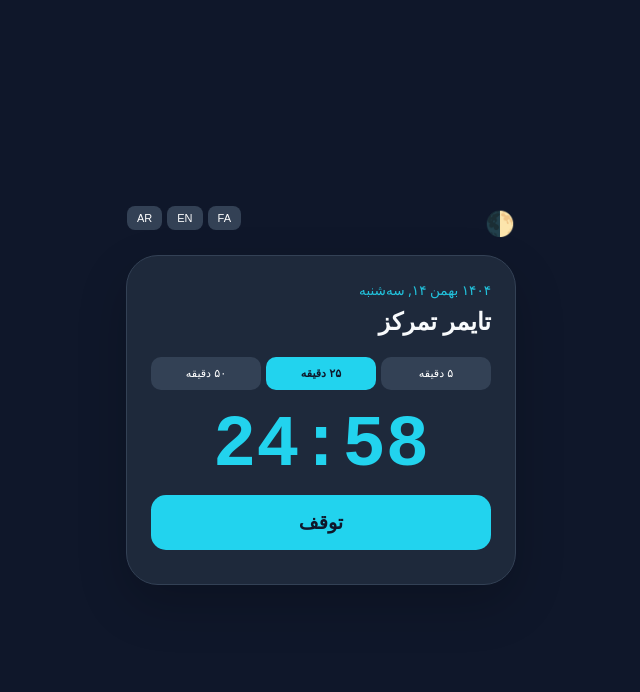
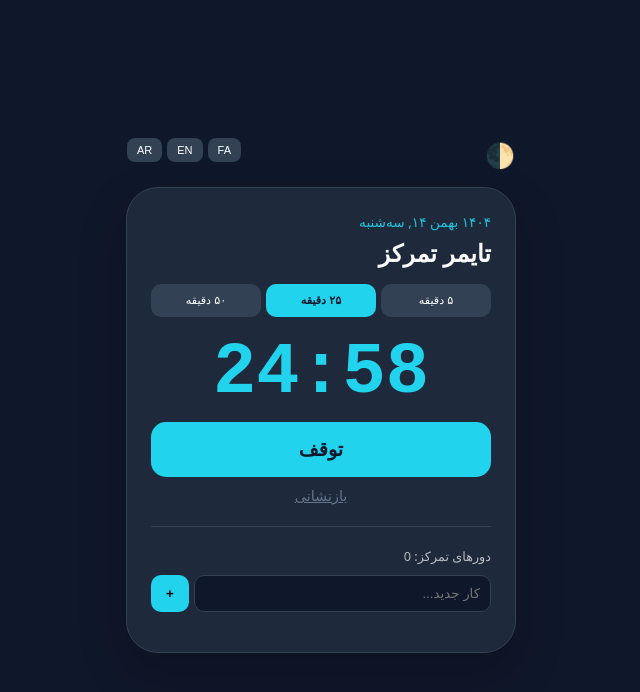
Before and after one commit to aliapps1/My-timer, a plain HTML site: page index.html in a window 1280 px wide. Both pictures are taken after a click on the button "شروع". Shown: the whole page, without its empty margins (319-959 px from the left). Drawn offline with Linux system fonts and the light colour scheme.

Commit message:
Update index.html

```diff
--- a/index.html
+++ b/index.html
@@ -11,17 +11,24 @@
         .light { --bg: #f0f2f5; --card: #ffffff; --text: #1c1e21; --primary: #0891b2; }
         body { background: var(--bg); color: var(--text); font-family: system-ui, sans-serif; transition: 0.3s; display: flex; align-items: center; justify-content: center; min-height: 100vh; margin: 0; padding: 20px; }
         .card { background: var(--card); padding: 1.5rem; border-radius: 2rem; box-shadow: 0 20px 50px rgba(0,0,0,0.2); width: 100%; max-width: 340px; border: 1px solid #334155; position: relative; text-align: right; }
-        /* استایل مخصوص چپ‌چین برای انگلیسی */
         .ltr-mode { text-align: left !important; }
         .date-display { font-size: 0.85rem; color: var(--primary); margin-bottom: 5px; opacity: 0.9; }
         .time { font-size: 4.5rem; font-weight: 800; margin: 0.5rem 0; color: var(--primary); font-family: monospace; text-align: center; }
         .modes { display: flex; justify-content: space-between; margin: 15px 0; gap: 5px; }
         .modes button { background: #334155; font-size: 0.7rem; padding: 10px 5px; color: white; border: none; border-radius: 10px; flex: 1; cursor: pointer; }
         .modes button.active { background: var(--primary); color: #0f172a; font-weight: bold; }
-        .main-btn { width: 100%; padding: 1rem; border: none; border-radius: 15px; cursor: pointer; font-weight: bold; background: var(--primary); color: #0f172a; font-size: 1.2rem; margin-bottom: 10px; }
+        .main-btn { width: 100%; padding: 1rem; border: none; border-radius: 15px; cursor: pointer; font-weight: bold; background: var(--primary); color: #0f172a; font-size: 1.2rem; }
+        .reset-btn { background: none; border: none; color: #64748b; cursor: pointer; margin-top: 10px; font-size: 0.9rem; text-decoration: underline; width: 100%; text-align: center; }
         .lang-btns { position: absolute; top: -50px; left: 0; display: flex; gap: 5px; }
         .lang-btns button { font-size: 11px; padding: 6px 10px; background: #334155; color: white; border: none; border-radius: 8px; cursor: pointer; }
         .theme-btn { position: absolute; top: -50px; right: 0; font-size: 24px; cursor: pointer; }
+        hr { border: 0; border-top: 1px solid #334155; margin: 20px 0; }
+        .task-section { text-align: inherit; }
+        .task-input-group { display: flex; gap: 5px; margin-top: 10px; }
+        input { flex: 1; padding: 10px; border-radius: 10px; border: 1px solid #334155; background: #0f172a; color: white; }
+        .add-btn { background: var(--primary); border: none; padding: 10px 15px; border-radius: 10px; cursor: pointer; font-weight: bold; }
+        ul { list-style: none; padding: 0; margin-top: 15px; text-align: inherit; }
+        li { background: #334155; margin-bottom: 5px; padding: 8px 12px; border-radius: 8px; font-size: 0.9rem; display: flex; justify-content: space-between; }
     </style>
 </head>
 <body>
@@ -34,7 +41,7 @@
         <div class="theme-btn" onclick="document.body.classList.toggle('light')">🌓</div>
 
         <div class="date-display" id="dateText"></div>
-        <h2 id="lbl-title" style="margin-top: 0;">تایمر تمرکز</h2>
+        <h2 id="lbl-title" style="margin: 0;">تایمر تمرکز</h2>
 
         <div class="modes">
             <button id="m5" onclick="setTime(300, this)">۵ دقیقه</button>
@@ -44,21 +51,31 @@
 
         <div class="time" id="display">25:00</div>
         <button class="main-btn" id="mainBtn" onclick="toggleTimer()">شروع</button>
+        <button class="reset-btn" id="lbl-reset" onclick="resetTimer()">بازنشانی</button>
+
+        <hr>
+        <div class="task-section">
+            <p style="margin: 0; font-size: 0.8rem; opacity: 0.7;" id="lbl-rounds">دورهای تمرکز: 0</p>
+            <div class="task-input-group">
+                <input type="text" id="taskInput" placeholder="کار جدید...">
+                <button class="add-btn" onclick="addTask()">+</button>
+            </div>
+            <ul id="taskList"></ul>
+        </div>
     </div>
 
     <script>
         const translations = {
-            fa: { title: "تایمر تمرکز", start: "شروع", stop: "توقف", dir: "rtl", langCode: 'fa-IR' },
-            en: { title: "Focus Timer", start: "Start", stop: "Stop", dir: "ltr", langCode: 'en-US' },
-            ar: { title: "مؤقت التركيز", start: "بدء", stop: "إيقاف", dir: "rtl", langCode: 'ar-SA' }
+            fa: { title: "تایمر تمرکز", start: "شروع", stop: "توقف", reset: "بازنشانی", rounds: "دورهای تمرکز: ", taskPh: "کار جدید...", dir: "rtl", langCode: 'fa-IR' },
+            en: { title: "Focus Timer", start: "Start", stop: "Stop", reset: "Reset", rounds: "Focus Rounds: ", taskPh: "New task...", dir: "ltr", langCode: 'en-US' },
+            ar: { title: "مؤقت التركيز", start: "بدء", stop: "إيقاف", reset: "إعادة ضبط", rounds: "دورات التركيز: ", taskPh: "مهمة جديدة...", dir: "rtl", langCode: 'ar-SA' }
         };
 
-        let timeLeft = 1500, timerId = null, currentLang = 'fa';
+        let timeLeft = 1500, timerId = null, currentLang = 'fa', rounds = 0;
 
         function updateDate() {
             const options = { weekday: 'long', year: 'numeric', month: 'long', day: 'numeric' };
-            const now = new Date();
-            document.getElementById('dateText').innerText = now.toLocaleDateString(translations[currentLang].langCode, options);
+            document.getElementById('dateText').innerText = new Date().toLocaleDateString(translations[currentLang].langCode, options);
         }
 
         function changeLang(lang) {
@@ -66,22 +83,20 @@
             const t = translations[lang];
             document.body.dir = t.dir;
             document.getElementById('lbl-title').innerText = t.title;
+            document.getElementById('lbl-reset').innerText = t.reset;
+            document.getElementById('lbl-rounds').innerText = t.rounds + rounds;
+            document.getElementById('taskInput').placeholder = t.taskPh;
             document.getElementById('mainBtn').innerText = timerId ? t.stop : t.start;
 
-            // تغییر چیدمان کارت (راست یا چپ)
             const card = document.getElementById('mainCard');
-            if(lang === 'en') card.classList.add('ltr-mode');
-            else card.classList.remove('ltr-mode');
-
+            lang === 'en' ? card.classList.add('ltr-mode') : card.classList.remove('ltr-mode');
             updateDate();
         }
 
         function setTime(s, btn) {
-            clearInterval(timerId); timerId = null;
-            timeLeft = s; updateDisplay();
+            resetTimer(); timeLeft = s; updateDisplay();
             document.querySelectorAll('.modes button').forEach(b => b.classList.remove('active'));
             btn.classList.add('active');
-            document.getElementById('mainBtn').innerText = translations[currentLang].start;
         }
 
         function updateDisplay() {
@@ -91,18 +106,34 @@
 
         function toggleTimer() {
             const btn = document.getElementById('mainBtn');
-            if (timerId) {
-                clearInterval(timerId); timerId = null;
-                btn.innerText = currentLang === 'en' ? "Continue" : (currentLang === 'ar' ? "استمرار" : "ادامه");
-            } else {
+            if (timerId) { clearInterval(timerId); timerId = null; btn.innerText = "ادامه"; }
+            else {
                 btn.innerText = translations[currentLang].stop;
                 timerId = setInterval(() => {
                     if (timeLeft > 0) { timeLeft--; updateDisplay(); }
-                    else { clearInterval(timerId); alert("Done!"); }
+                    else { clearInterval(timerId); timerId = null; rounds++; changeLang(currentLang); alert("Done!"); }
                 }, 1000);
             }
         }
-        updateDate(); // نمایش تاریخ در اولین لود
+
+        function resetTimer() {
+            clearInterval(timerId); timerId = null;
+            const activeBtn = document.querySelector('.modes button.active');
+            timeLeft = activeBtn.id === 'm5' ? 300 : (activeBtn.id === 'm50' ? 3000 : 1500);
+            updateDisplay();
+            document.getElementById('mainBtn').innerText = translations[currentLang].start;
+        }
+
+        function addTask() {
+            const input = document.getElementById('taskInput');
+            if (!input.value) return;
+            const li = document.createElement('li');
+            li.innerHTML = `${input.value} <span onclick="this.parentElement.remove()" style="cursor:pointer">×</span>`;
+            document.getElementById('taskList').appendChild(li);
+            input.value = '';
+        }
+
+        updateDate();
     </script>
 </body>
 </html>
```
